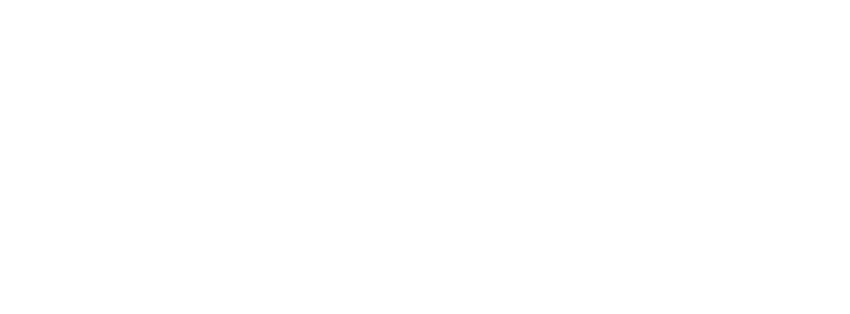
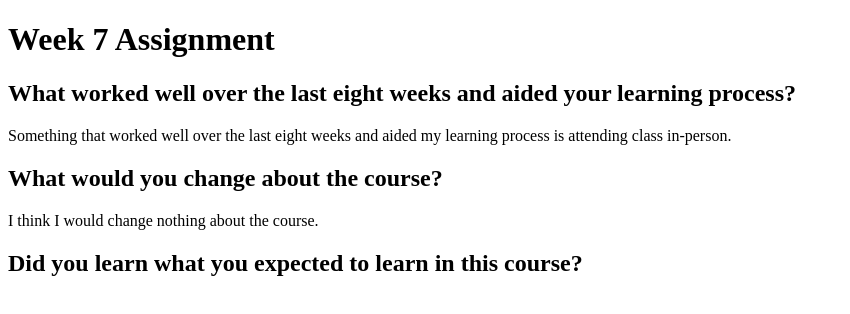
Before and after one commit to briannaordaz/COMP001B.Week7.Assignment, a plain HTML site: page index.html in a window 1280 px wide. Shown: the whole page, without its empty margins (0-850 px from the left). Drawn offline with Linux system fonts and the light colour scheme.

Commit message:
answered questions 1 and 2

```diff
--- a/index.html
+++ b/index.html
@@ -8,10 +8,15 @@
 </head>
 <body>
     <header>
-        <h1></h1>
+        <h1>Week 7 Assignment</h1>
     </header>
     <main>
-
+        <h2>What worked well over the last eight weeks and aided your learning process?</h2>
+        <p>Something that worked well over the last eight weeks and aided my learning process is attending class in-person.</p>
+        <h2>What would you change about the course?</h2>
+        <p>I think I would change nothing about the course.</p>
+        <h2>Did you learn what you expected to learn in this course?</h2>
+        <p></p>
     </main>
 </body>
 </html>
```
